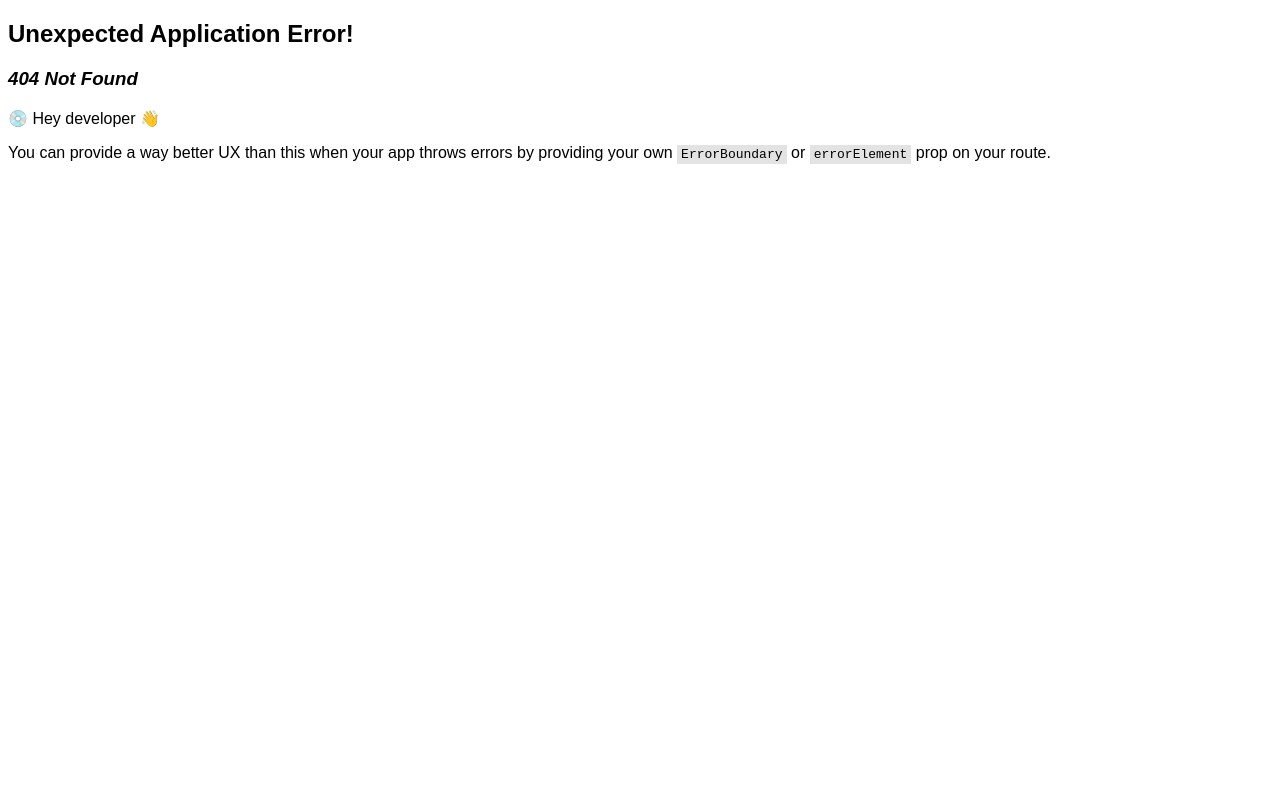
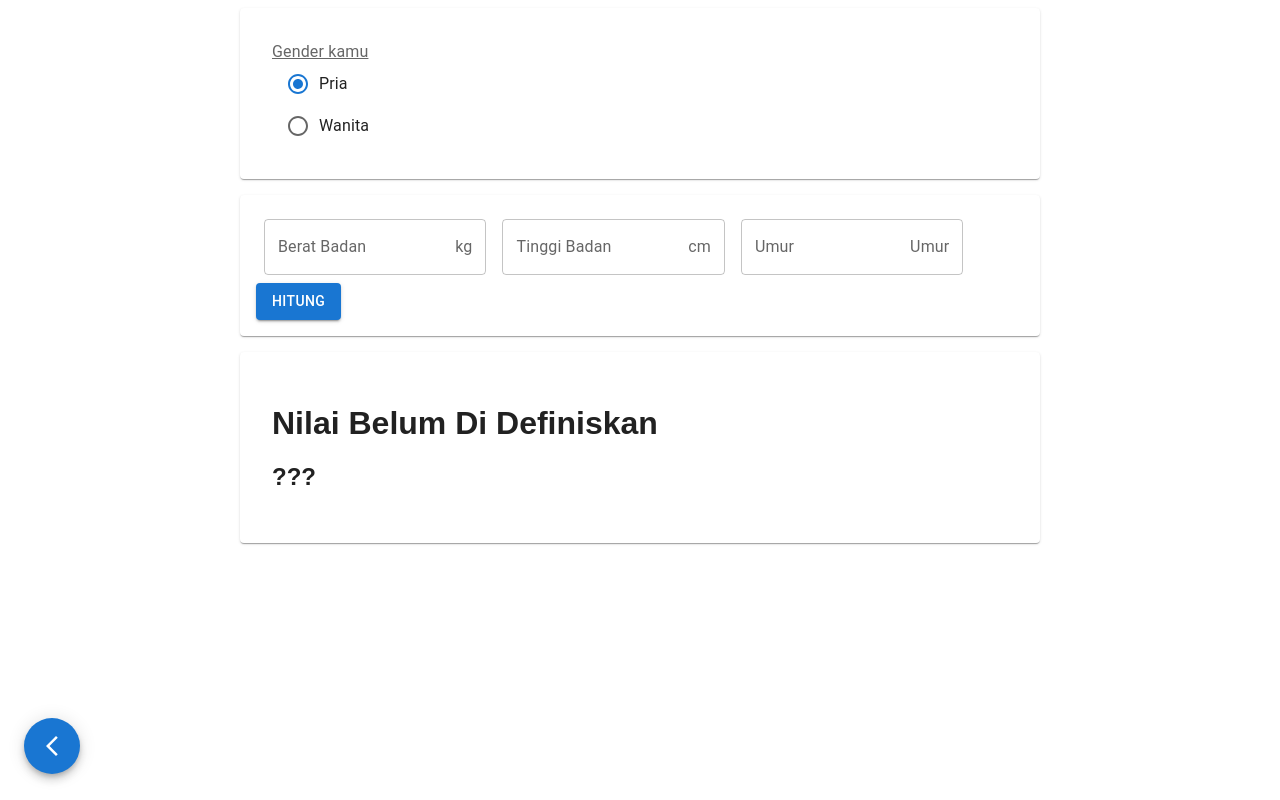
Before and after one commit to radjikinseptiawan/health_and_care, a React (Vite) app: page /CalorieCalc in a window 1280 px wide. Before the commit this address had no page. Built offline with nearby package versions, Linux system fonts and the light colour scheme.

Commit message:
Create a bassal metabolic calculator on Progress

```diff
--- /dev/null
+++ b/src/component/CalculatorCalorie/index.tsx
@@ -0,0 +1,124 @@
+import { Box, Button, FormControl, FormControlLabel, FormLabel, InputAdornment, Paper, Radio, RadioGroup, TextField } from "@mui/material";
+import React, { useState } from "react";
+
+
+export default function SetGender() {
+    const [isMan,setIsMan] = useState(true)
+    const [weightBody,setWeightBody] = useState<number>(0)
+    const [heightBody,setHeightBody] = useState<number>(0)
+    const [age,setAge] = useState<number>(0)
+    const [result,setResult] = useState<number | string>('???')
+
+    const checkRadio = () : void =>{
+        if(isMan){
+            setIsMan(false)
+        }else{
+            setIsMan(true)
+        }
+    }
+    const chooseMode = (weightBody : number,heightBody : number ,age : number ) =>{
+        if (isMan){
+            const BMR = 88.362 + (13.397 * weightBody) + (4.799 * heightBody) - (5.677 * age)
+            setResult(BMR.toFixed(2) + ' kcal')
+            return result
+        }else{
+            const BMR = 447.593 + (9.247 * weightBody) + (3.098 * heightBody) - (4.330 * age)
+            setResult(BMR.toFixed(2) + ' kcal')
+            return result
+        }
+    }
+
+    const weightBodyPross =  (event:React.ChangeEvent<HTMLInputElement>)=>{
+        setWeightBody(parseInt(event.target.value))
+        }
+
+    const heightBodyPross = (event:React.ChangeEvent<HTMLInputElement>)=>{
+        setHeightBody(parseInt(event.target.value))}
+
+    const ageBodyPross = (event:React.ChangeEvent<HTMLInputElement>)=>{
+        setAge(parseInt(event.target.value))
+        }
+
+    return (
+    <>
+        <Box sx={{mx:'auto', width:800}}>
+        <Paper sx={{p:4}}>
+        <FormControl>
+            <FormLabel sx={{textDecoration:"underline"}}>Gender kamu</FormLabel>
+            <RadioGroup
+            sx={{ml:2}}
+            aria-labelledby="Masukkan Gender"
+            defaultValue={"man"}
+            name="radio-button"
+            >
+            <FormControlLabel label="Pria" value={"man"} control={<Radio size="medium"/>} onChange={checkRadio}/>
+            <FormControlLabel label="Wanita" value={"woman"} control={<Radio size="medium"/>} onChange={checkRadio}/>
+            </RadioGroup>
+        </FormControl>
+        </Paper>
+
+        <Paper sx={{mt:2,p:2}}>
+            <TextField
+            label="Berat Badan"
+            id="Berat-Badan"
+            sx={{m:1,width:'25ch'}}
+            type="number"
+            onChange={weightBodyPross}
+            inputProps={{
+                min:0,
+                inputMode:'numeric'
+            }}
+            slotProps={{
+                input:{
+                    endAdornment :<InputAdornment position="end">kg</InputAdornment>
+                }
+            }}
+            ></TextField>
+
+            <TextField
+            label="Tinggi Badan"
+            id="Tinggi-Badan"
+            sx={{m:1,width:'25ch'}}
+            type="number"
+            onChange={heightBodyPross}
+            inputProps={{
+                min:0,
+                inputMode:'numeric'
+            }}
+            slotProps={{
+                input:{
+                    endAdornment :<InputAdornment position="end">cm</InputAdornment>
+                }
+            }}
+            ></TextField>
+
+            <TextField
+            label="Umur"
+            id="umur"
+            sx={{m:1,width:'25ch'}}
+            type="number"
+            onChange={ageBodyPross}
+            inputProps={{
+                min:0,
+                inputMode:'numeric'
+            }}
+            slotProps={{
+                input:{
+                    endAdornment :<InputAdornment position="end">Umur</InputAdornment>
+                }
+            }}
+            ></TextField>
+        <br></br>
+        <Button variant="contained" color="primary" onClick={()=> chooseMode(weightBody,heightBody,age)}>Hitung</Button>
+        </Paper>
+
+        <Paper sx={{p:4,mt:2}}>
+            <h1>{result == '???' ? 'Nilai Belum Di Definiskan' : 'Nilai Terdefinisi'}</h1>
+            <h2>{result}</h2>
+        </Paper>
+    </Box>
+
+
+    </>
+  )
+}
--- a/src/component/MenuBox/index.tsx
+++ b/src/component/MenuBox/index.tsx
@@ -64,7 +64,7 @@ export default function MenuBox () : JSX.Element {
         })}
         <Button variant="contained" href="/BMICalc" endIcon={<MeetingRoom/>}>Let`s try</Button>
         </Paper>
-        <Paper sx={{p:2,m:2, borderRadius:2}} data-aos="flip-right">
+        <Paper sx={{p:2,m:2, borderRadius:2}} data-aos="flip-left">
 
         {dataHome.map((home)=>{
           return(
@@ -74,7 +74,7 @@ export default function MenuBox () : JSX.Element {
           </>
           )
         })}
-        <Button variant="contained" endIcon={<MeetingRoom/>} disabled>Let`s try</Button>
+        <Button variant="contained" href="/CalorieCalc" endIcon={<MeetingRoom/>}>Let`s try</Button>
         </Paper>
       </Box>
      </>
--- a/src/pages/BMICalc.tsx
+++ b/src/pages/BMICalc.tsx
@@ -1,8 +1,8 @@
 import ArticleIBM from "../component/Article";
-import Calculator from "../component/Calculator";
+import Calculator from "../component/CalculatorBMI";
 
 
-export default function Calc() : JSX.Element {
+export default function CalcPageBMI() : JSX.Element {
 
   return (
     <>
--- /dev/null
+++ b/src/pages/CalorieCalc.tsx
@@ -0,0 +1,14 @@
+import { ArrowBackIosNew } from "@mui/icons-material";
+import { Fab } from "@mui/material";
+import SetGender from "../component/CalculatorCalorie";
+export default function CalorieCalc() : JSX.Element {
+
+  return (
+    <>
+    <SetGender></SetGender>
+    <Fab sx={{position:"fixed",bottom:10, ml:2,mb:2}} href="/" size="large" color={"primary"}>
+          <ArrowBackIosNew/>
+    </Fab>
+    </>
+  )
+}
--- /dev/null
+++ b/src/utils/utils.js
@@ -0,0 +1,3 @@
+
+
+chooseMode(50,158,19)
```
Also changed, not shown: src/main.tsx (+6 -2 lines), src/component/CalculatorBMI/index.tsx (renamed from src/component/Calculator/index.tsx), src/utils/utils.ts (deleted).
